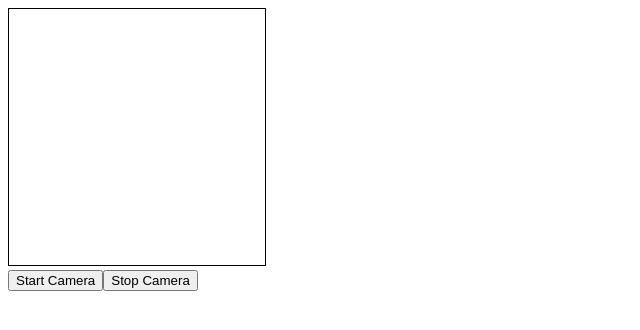
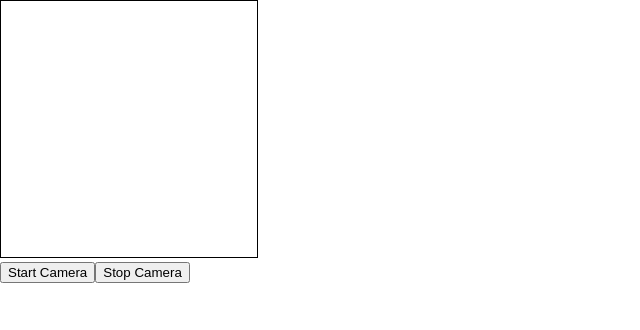
Before and after one commit to pste/web-hand-tracking, a Vue app: page / in a window 1280 px wide. Shown: the top 330 px of the page, without its empty margins (0-640 px from the left). Built offline with nearby package versions, Linux system fonts and the light colour scheme; what @mediapipe/tasks-vision would draw is missing.

Commit message:
[css] reset.css

```diff
--- /dev/null
+++ b/src/assets/reset.css
@@ -0,0 +1,7 @@
+html, body, main, section {
+  height: 100%;
+  width: 100%;
+  margin: 0px;
+  padding: 0px;
+  border: 0px;
+}
--- a/src/main.js
+++ b/src/main.js
@@ -2,6 +2,8 @@ import { createApp } from 'vue'
 import App from './App.vue'
 import registerPlugins from '@/plugins'
 
+import "./assets/reset.css";
+
 const app = createApp(App)
 registerPlugins(app)
 app.mount('#app')
```
